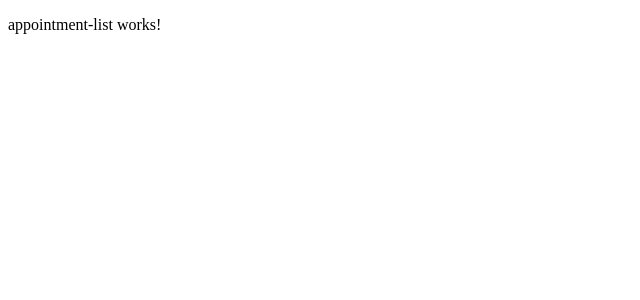
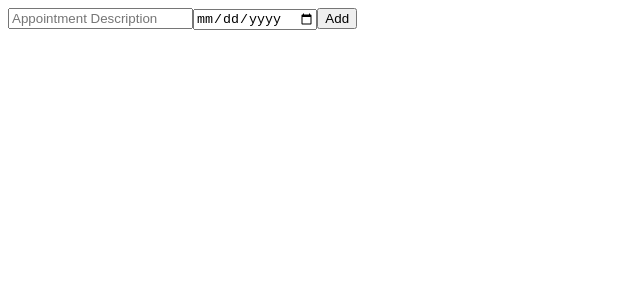
Before and after one commit to Shubhankit101/appointment-app, an Angular app: page / in a window 1280 px wide. Shown: the top 300 px of the page, without its empty margins (0-640 px from the left). Built offline with nearby package versions, Linux system fonts and the light colour scheme.

Commit message:
Added FormModule to achive two way data binding

```diff
--- a/src/app/appointment-list/appointment-list.component.html
+++ b/src/app/appointment-list/appointment-list.component.html
@@ -1 +1,5 @@
-<p>appointment-list works!</p>
+<div>
+    <input [(ngModel)]="newAppointmentTitle" placeholder="Appointment Description">
+    <input [(ngModel)]="newAppointmentDate" placeholder="Appointment Date" type="date">
+    <button>Add</button>
+</div>
--- a/src/app/appointment-list/appointment-list.component.ts
+++ b/src/app/appointment-list/appointment-list.component.ts
@@ -1,39 +1,19 @@
 import { Component } from '@angular/core';
 import { AppComponent } from '../app.component';
+import { Appointment } from '../models/appointment';
+import { FormsModule } from '@angular/forms';
 
 @Component({
   selector: 'app-appointment-list',
-  imports: [],
+  standalone: true,                 //making this component standalone
+  imports: [FormsModule],           //importing FormModule for ngModel
   templateUrl: './appointment-list.component.html',
-  styleUrl: './appointment-list.component.css',
+  styleUrl: './appointment-list.component.css'
 })
+
 export class AppointmentListComponent {
+  newAppointmentTitle: string = '';
+  newAppointmentDate: Date = new Date();
 
-  /*
-  //Functions
-  private log(text: string): void {}
-
-  sum(a: number, b: number) {
-    return a + b;
-  }
-
-  f() {
-    this.log('a')
-    this.log('b')
-  }
-
-  // Primitive Types
-  x: number = 1;
-  y: string = "";
-  z: boolean = true;
-
-  //Object
-  app: AppComponent = new AppComponent();
-
-  //Array Type
-  ax: number[] = [0,0];
-  by: string[] = ["", ""];
-  cz: boolean[] = [true, false];
-
-  */
+  appointments: Appointment[] = [];
 }
--- /dev/null
+++ b/src/app/models/appointment.ts
@@ -0,0 +1,5 @@
+export interface Appointment {
+  id: number;
+  title: string;
+  date: Date;
+}
```
